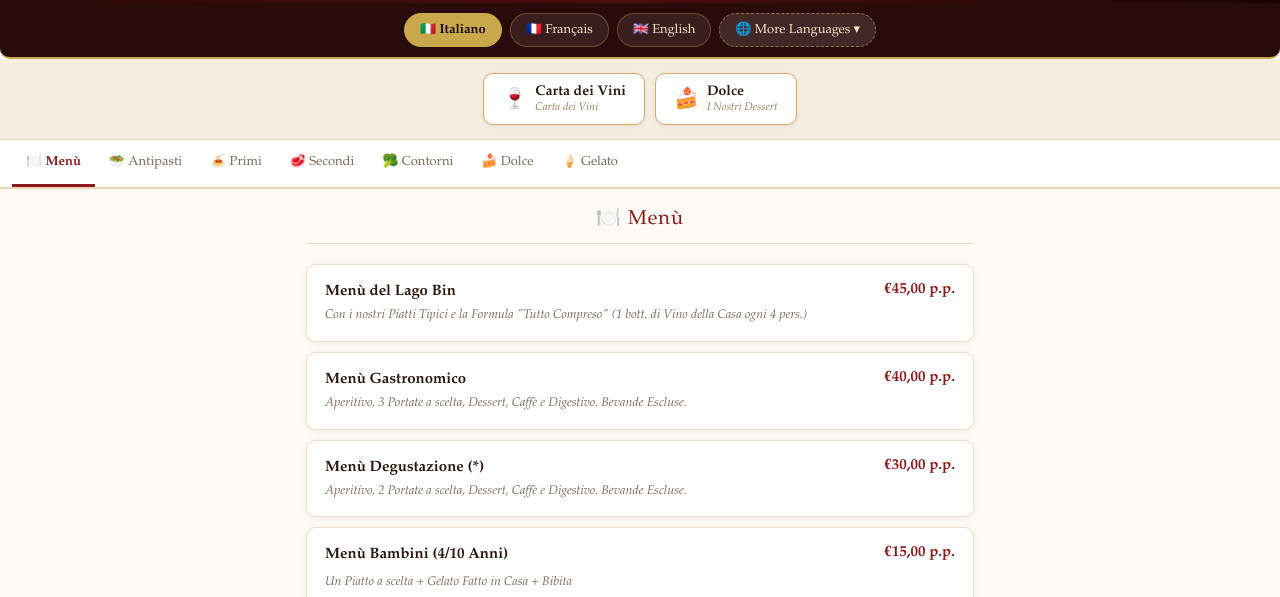
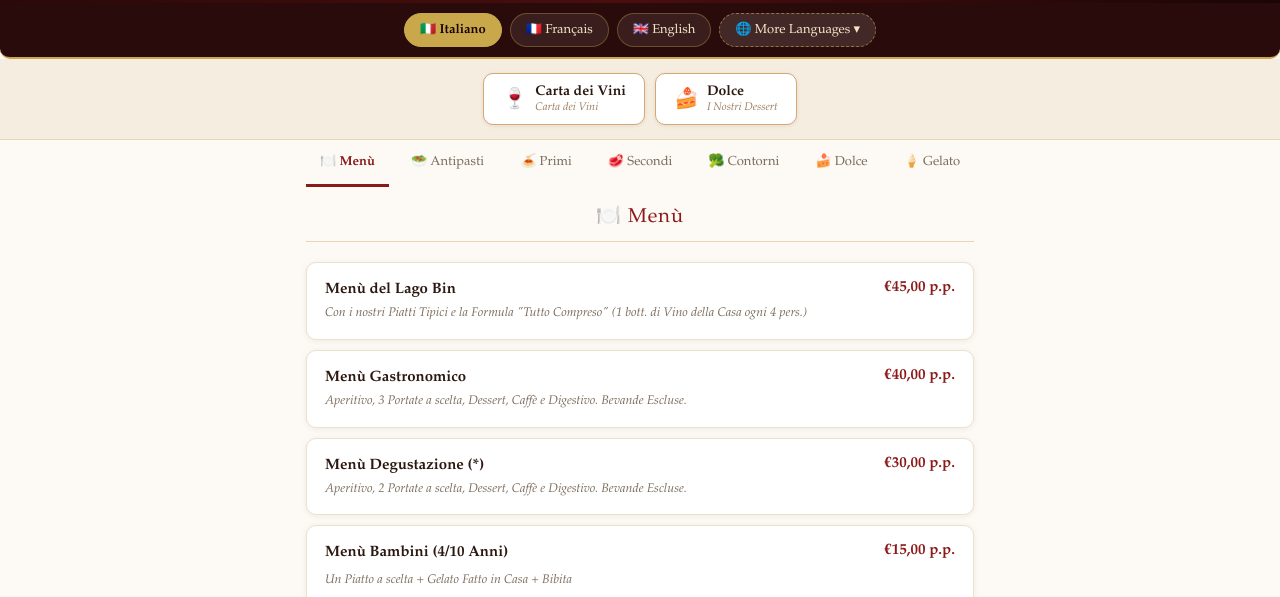
Before and after one commit to mamunjoyit1-cyber/lago-bin-menu, a plain HTML site: page index.html in a window 1280 px wide. Shown: the part 129-726 px from the top of the page. Drawn offline with Linux system fonts and the light colour scheme.

Commit message:
Update index.html

```diff
--- a/index.html
+++ b/index.html
@@ -47,7 +47,13 @@
   .translating-bar { display: none; background: #fff8e1; padding: 10px 20px; text-align: center; font-size: 13px; color: #8b6914; border-bottom: 1px solid #f0d060; }
   .translating-bar.show { display: block; }
 
-  .tabs-wrap { background: #fff; border-bottom: 2px solid #e8d5b7; overflow-x: auto; -webkit-overflow-scrolling: touch; }
+  .tabs {
+  display: flex;
+  flex-wrap: wrap;
+  justify-content: center;
+  gap: 8px;
+  padding: 10px 12px;
+}
   .tabs { display: flex; min-width: max-content; padding: 0 12px; }
   .tab-btn { background: none; border: none; border-bottom: 3px solid transparent; color: #7a6a5a; padding: 13px 14px; font-size: 13px; cursor: pointer; font-family: inherit; white-space: nowrap; transition: all 0.2s; }
   .tab-btn.active { border-bottom-color: #8b1a1a; color: #8b1a1a; font-weight: bold; }
```
